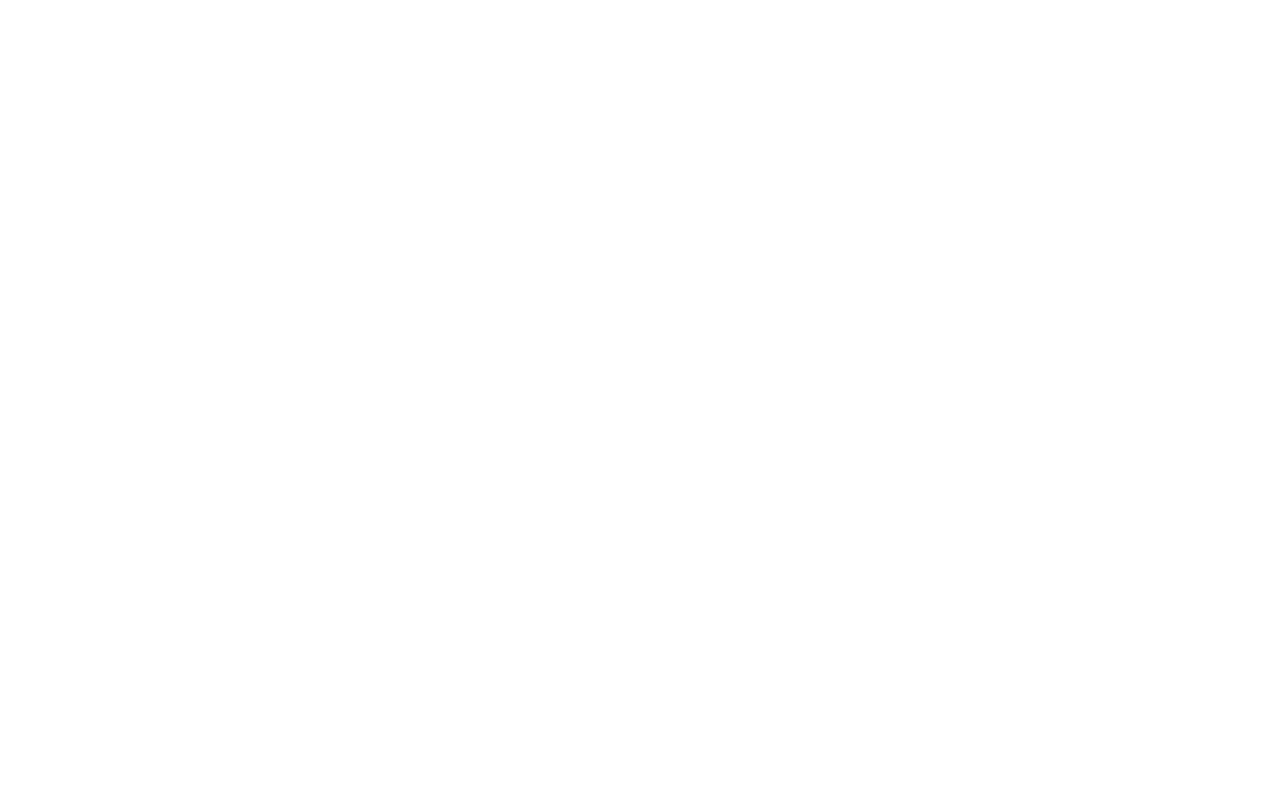
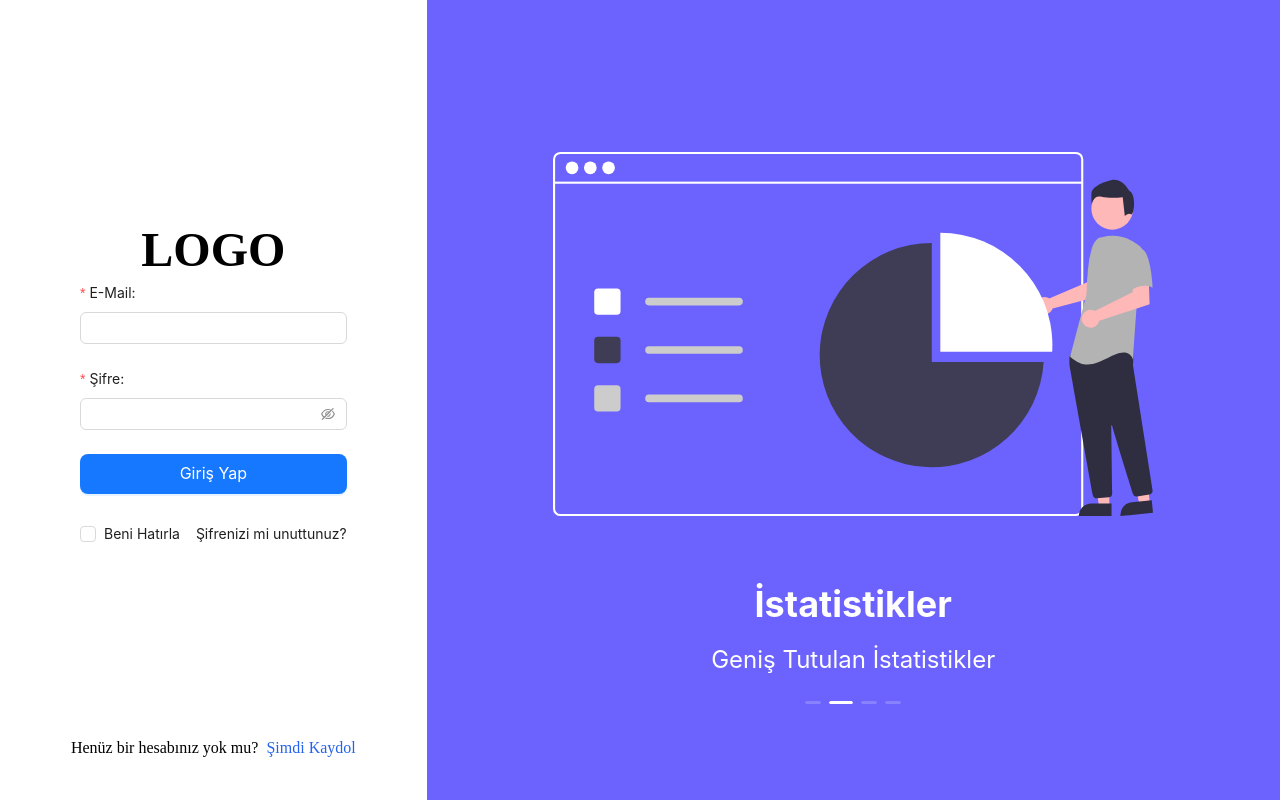
Before and after one commit to dilayuluerguven/posApplication, a React (Create React App) app in the folder posApplication/client/: page /login in a window 1280 px wide. Before the commit this address had no page. Built offline with nearby package versions, Linux system fonts and the light colour scheme.

Commit message:
Completed client-side implementation, added Area and Pie charts with proper configuration and styling.

```diff
--- a/posApplication/client/package.json
+++ b/posApplication/client/package.json
@@ -3,7 +3,7 @@
   "version": "0.1.0",
   "private": true,
   "dependencies": {
-    "@ant-design/charts": "^1.4.2",
+    "@ant-design/charts": "^2.2.6",
     "@reduxjs/toolkit": "^1.9.1",
     "@testing-library/jest-dom": "^5.16.5",
     "@testing-library/react": "^13.4.0",
--- a/posApplication/client/src/App.jsx
+++ b/posApplication/client/src/App.jsx
@@ -4,6 +4,8 @@ import CartPage from "./pages/CartPage";
 import BillPage from "./pages/BillPage";
 import CustomerPage from "./pages/CustomerPage";
 import StatisticPage from "./pages/StatisticPage";
+import Register from "./pages/Auth/Register";
+import Login from "./pages/Auth/Login";
 function App() {
   return (
     <BrowserRouter>
@@ -13,7 +15,8 @@ function App() {
         <Route path="/bills" element={<BillPage/>}/>
         <Route path="/customers" element={<CustomerPage/>}/>
         <Route path="/statistic" element={<StatisticPage/>}/>
-
+        <Route path="/register" element={<Register/>}/>
+        <Route path="/login" element={<Login/>}/>
       </Routes>
     </BrowserRouter>
   );
--- /dev/null
+++ b/posApplication/client/src/components/auth/AuthCarousel.jsx
@@ -0,0 +1,11 @@
+const AuthCarousel = ({ img, title, desc }) => {
+    return (
+      <div className="!flex flex-col items-center justify-center h-full mb-10 ">
+        <img src={img} alt="" className="w-[600px] h-[500px]" />
+        <h3 className="text-4xl text-white text-center font-bold">{title}</h3>
+        <p className="mt-5 text-2xl text-white text-center">{desc}</p>
+      </div>
+    );
+  };
+
+  export default AuthCarousel;
--- a/posApplication/client/src/components/header/Header.jsx
+++ b/posApplication/client/src/components/header/Header.jsx
@@ -44,7 +44,7 @@ export const Header = () => {
             <BarChartOutlined className="md:text-2xl text-xl" />
             <span className="md:text-xs text-[10px]">İstatistikler</span>
           </Link>
-          <Link to={"/"} className="menu-link flex flex-col items-center hover:text-[#40a9ff] transition-all">
+          <Link to={"/register"} className="menu-link flex flex-col items-center hover:text-[#40a9ff] transition-all">
             <LogoutOutlined className="md:text-2xl text-xl" />
             <span className="md:text-xs text-[10px]">Çıkış</span>
           </Link>
--- /dev/null
+++ b/posApplication/client/src/pages/Auth/Login.jsx
@@ -0,0 +1,86 @@
+import { Button, Carousel, Checkbox, Form, Input } from "antd";
+import React from "react";
+import { Link } from "react-router-dom";
+import AuthCarousel from "../../components/auth/AuthCarousel";
+
+const Login = () => {
+  return (
+    <div className="h-screen">
+      <div className="flex justify-between h-full">
+        <div className="xl:px-20 px-10 w-full flex flex-col h-full justify-center relative">
+          <h1 className="text-center text-5xl font-bold mb-2">LOGO</h1>
+          <Form layout="vertical">
+
+            <Form.Item
+              label="E-Mail:"
+              name={"email"}
+              rules={[{ required: true, message: "E-Mail Boş Bırakılamaz!" }]}
+            >
+              <Input />
+            </Form.Item>
+            <Form.Item
+              label="Şifre:"
+              name={"password"}
+              rules={[{ required: true, message: "Şifre Boş Bırakılamaz!" }]}
+            >
+              <Input.Password />
+            </Form.Item>
+
+            <Form.Item>
+              <Button
+                type="primary"
+                htmlType="submit"
+                className="w-full"
+                size="large"
+              >
+                Giriş Yap
+              </Button>
+            </Form.Item>
+            <Form.Item name={"remember"} valuePropName="checked">
+                <div className="flex justify-between items-center">
+                    <Checkbox>Beni Hatırla</Checkbox>
+                    <Link>Şifrenizi mi unuttunuz?</Link>
+                </div>
+            </Form.Item>
+          </Form>
+          <div className="flex justify-center absolute left-0 bottom-10 w-full">
+            Henüz bir hesabınız yok mu? &nbsp;
+            <Link className="text-blue-600" to="/register">
+              Şimdi Kaydol
+            </Link>
+          </div>
+        </div>
+        <div className="xl:w-4/6 lg:w-3/5 md:w-1/2 md:flex hidden bg-[#6c63ff] h-full">
+          <div className="w-full h-full flex items-center">
+            <div className="w-full">
+              <Carousel className="!h-full px-6" autoplay>
+                <AuthCarousel
+                  img="/images/responsive.svg"
+                  title="Responsive"
+                  desc="Tüm Cihaz Boyutlarıyla Uyumluluk"
+                />
+                <AuthCarousel
+                  img="/images/statistic.svg"
+                  title="İstatistikler"
+                  desc="Geniş Tutulan İstatistikler"
+                />
+                <AuthCarousel
+                  img="/images/customer.svg"
+                  title="Müşteri Memnuniyeti"
+                  desc="Deneyim Sonunda Üründen Memnun Müşteriler"
+                />
+                <AuthCarousel
+                  img="/images/admin.svg"
+                  title="Yönetici Paneli"
+                  desc="Tek Yerden Yönetim"
+                />
+              </Carousel>
+            </div>
+          </div>
+        </div>
+      </div>
+    </div>
+  );
+};
+
+export default Login;
--- /dev/null
+++ b/posApplication/client/src/pages/Auth/Register.jsx
@@ -0,0 +1,96 @@
+import { Button, Carousel, Form, Input } from "antd";
+import React from "react";
+import { Link } from "react-router-dom";
+import AuthCarousel from "../../components/auth/AuthCarousel";
+
+const Register = () => {
+  return (
+    <div className="h-screen">
+      <div className="flex justify-between h-full">
+        <div className="xl:px-20 px-10 w-full flex flex-col h-full justify-center relative">
+          <h1 className="text-center text-5xl font-bold mb-2">LOGO</h1>
+          <Form layout="vertical">
+            <Form.Item
+              label="Kullanıcı Adı:"
+              name={"username"}
+              rules={[
+                { required: true, message: "Kullanıcı Adı Boş Bırakılamaz!" },
+              ]}
+            >
+              <Input />
+            </Form.Item>
+            <Form.Item
+              label="E-Mail:"
+              name={"email"}
+              rules={[{ required: true, message: "E-Mail Boş Bırakılamaz!" }]}
+            >
+              <Input />
+            </Form.Item>
+            <Form.Item
+              label="Şifre:"
+              name={"password"}
+              rules={[{ required: true, message: "Şifre Boş Bırakılamaz!" }]}
+            >
+              <Input.Password />
+            </Form.Item>
+            <Form.Item
+              label="Şifre Tekrar:"
+              name={"passwordAgain"}
+              rules={[
+                { required: true, message: "Şifre Tekrar Boş Bırakılamaz!" },
+              ]}
+            >
+              <Input.Password />
+            </Form.Item>
+            <Form.Item>
+              <Button
+                type="primary"
+                htmlType="submit"
+                className="w-full"
+                size="large"
+              >
+                Kaydol
+              </Button>
+            </Form.Item>
+          </Form>
+          <div className="flex justify-center absolute left-0 bottom-10 w-full">
+            Bir hesabınız mı var mı? &nbsp;
+            <Link className="text-blue-600" to="/login">
+              Şimdi giriş yap
+            </Link>
+          </div>
+        </div>
+        <div className="xl:w-4/6 lg:w-3/5 md:w-1/2 md:flex hidden bg-[#6c63ff] h-full">
+          <div className="w-full h-full flex items-center">
+            <div className="w-full">
+              <Carousel className="!h-full px-6" autoplay>
+                <AuthCarousel
+                  img="/images/responsive.svg"
+                  title="Responsive"
+                  desc="Tüm Cihaz Boyutlarıyla Uyumluluk"
+                />
+                <AuthCarousel
+                  img="/images/statistic.svg"
+                  title="İstatistikler"
+                  desc="Geniş Tutulan İstatistikler"
+                />
+                <AuthCarousel
+                  img="/images/customer.svg"
+                  title="Müşteri Memnuniyeti"
+                  desc="Deneyim Sonunda Üründen Memnun Müşteriler"
+                />
+                <AuthCarousel
+                  img="/images/admin.svg"
+                  title="Yönetici Paneli"
+                  desc="Tek Yerden Yönetim"
+                />
+              </Carousel>
+            </div>
+          </div>
+        </div>
+      </div>
+    </div>
+  );
+};
+
+export default Register;
--- a/posApplication/client/src/pages/StatisticPage.jsx
+++ b/posApplication/client/src/pages/StatisticPage.jsx
@@ -1,38 +1,93 @@
 import { Header } from "../components/header/Header";
 import StatisticCard from "../components/statistics/StatisticCard";
+import { Area, Pie } from "@ant-design/plots";
 
 const StatisticPage = () => {
+  const areaConfig = {
+    data: {
+      type: "fetch",
+      value: "https://assets.antv.antgroup.com/g2/aapl.json",
+    },
+    xField: "date",
+    yField: "close",
+    xAxis: {
+      range: [0, 1],
+      tickCount: 5,
+      label: {
+        autoHide: true, // Gereksiz etiketleri gizler
+      },
+    },
+    smooth: true,
+    areaStyle: () => ({
+      fill: "l(270) 0:#1890ff 1:#ffffff",
+    }),
+  };
+
+
+
+  const pieConfig = {
+    data: [
+      { type: "Kategori 1", value: 27 },
+      { type: "Kategori 2", value: 25 },
+      { type: "Kategori 3", value: 18 },
+      { type: "Kategori 4", value: 15 },
+      { type: "Kategori 5", value: 10 },
+      { type: "Diğer", value: 5 },
+    ],
+    angleField: "value",
+    colorField: "type",
+    innerRadius: 0.6, // Pie chart iç boşluk oluşturur
+    label: {
+      text: "value",
+      style: {
+        fontSize: 14,
+        fontWeight: "bold",
+      },
+    },
+    legend: {
+      position: "right",
+    },
+  };
+
   return (
     <>
       <Header />
-      <div className="px-6 select-none">
+      <div className="px-6 select-none md:pb-0 pb-20">
         <h1 className="text-4xl font-bold text-center mb-4">İstatistiklerim</h1>
         <div className="statistic-section">
           <h2 className="text-lg">
             Hoş Geldin{" "}
-            <span className="text-green-700 font-bold text-xl"> admin</span>
+            <span className="text-green-700 font-bold text-xl">admin</span>
           </h2>
-          <div className="statistic-cards grid xl:grid-cols-4 md:grid-cols-2  my-10 md:gap-10  gap-4">
+          <div className="statistic-cards grid xl:grid-cols-4 md:grid-cols-2 my-10 md:gap-10 gap-4">
             <StatisticCard
-              title={"Toplam Müşteri"}
-              amount={"10"}
-              img={"images/user.png"}
+              title="Toplam Müşteri"
+              amount="10"
+              img="images/user.png"
             />
             <StatisticCard
-              title={"Toplam Kazanç"}
-              amount={"660.96₺"}
-              img={"images/money.png"}
+              title="Toplam Kazanç"
+              amount="660.96₺"
+              img="images/money.png"
             />
             <StatisticCard
-              title={"Toplam Satış"}
-              amount={"6"}
-              img={"images/sale.png"}
+              title="Toplam Satış"
+              amount="6"
+              img="images/sale.png"
             />
             <StatisticCard
-              title={"Toplam ürün"}
-              amount={"28"}
-              img={"images/product.png"}
+              title="Toplam Ürün"
+              amount="28"
+              img="images/product.png"
             />
+          </div>
+          <div className="flex justify-between gap-10 lg:flex-row flex-col items-center ">
+            <div className="lg:w-1/2 lg:h-full h-72">
+              <Area {...areaConfig} />
+            </div>
+            <div className="lg:w-1/2 lg:h-full h-72">
+              <Pie {...pieConfig} />
+            </div>
           </div>
         </div>
       </div>
```
Also changed, not shown: 1 other file (tests, documents, lock files or other folders).
